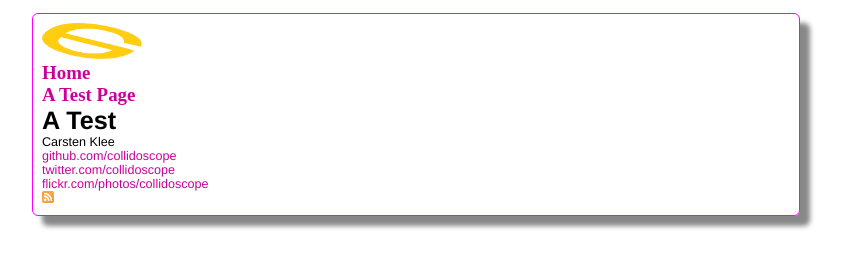
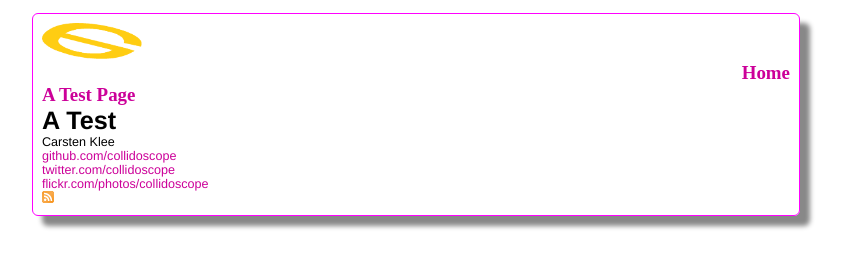
Before and after one commit to collidoscope/collidoscope.github.com, a Jekyll site: the page built from test/test.md, in a window 1280 px wide. Shown: the top 256 px of the page, without its empty margins (224-1068 px from the left). Built offline with Jekyll 4.4.1, drawn with Linux system fonts in a browser that asks for light colours; some web fonts are replaced; Markdown is read by kramdown in place of the engine named in the settings.

Commit message:
Updated.

```diff
--- a/css/screen.css
+++ b/css/screen.css
@@ -46,7 +46,7 @@ font-family: naviFont;
 src: url('http://fonts.googleapis.com/css?family=Cedarville+Cursive');
 }
 #nav_ul{list-style-type:none;}
-#nav_li{float:right;}
+.nav_li, nav_li_active{float:right;}
 a.nav_a {font-family: 'Cedarville Cursive', cursive;font-size:1.5em;font-weight:bold;}
 
 /*****************************************************************************/
```
